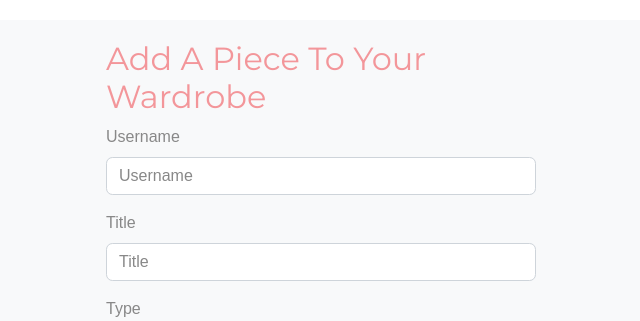
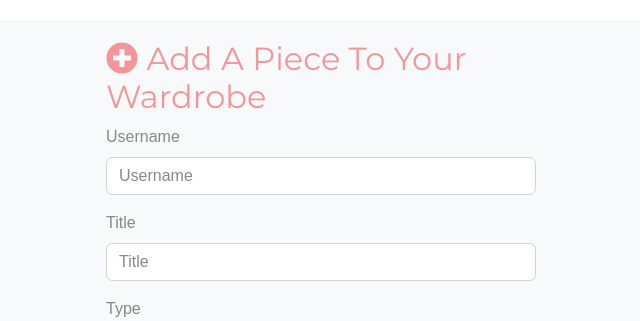
Before and after one commit to Surelis848/eDress, a Flask app: page /add_clothes in a window 1280 px wide. Shown: the part 56-377 px from the top of the page, without its empty margins (319-959 px from the left). Run offline with Flask 2, Linux system fonts and the light colour scheme; data that the repository does not hold is empty; parts of the project's set-up code (start-up, migrations or seed data) failed here and were passed over; some libraries are stand-ins or nearby versions.

Commit message:
Add an icon

```diff
--- a/templates/addclothes.html
+++ b/templates/addclothes.html
@@ -2,7 +2,7 @@
 <div class="row">
     <form action="{{ url_for('insert_clothes') }}" method="POST" class="form-center bg-light">
         <fieldset>
-            <h2 class='text-secondary'>Add A Piece To Your Wardrobe</h2>
+            <h2 class='text-secondary'><i class="fas fa-plus-circle"></i> Add A Piece To Your Wardrobe</h2>
             <div class="form-group">
                 <label>Username</label>
                 <!--auto generate -->
```
